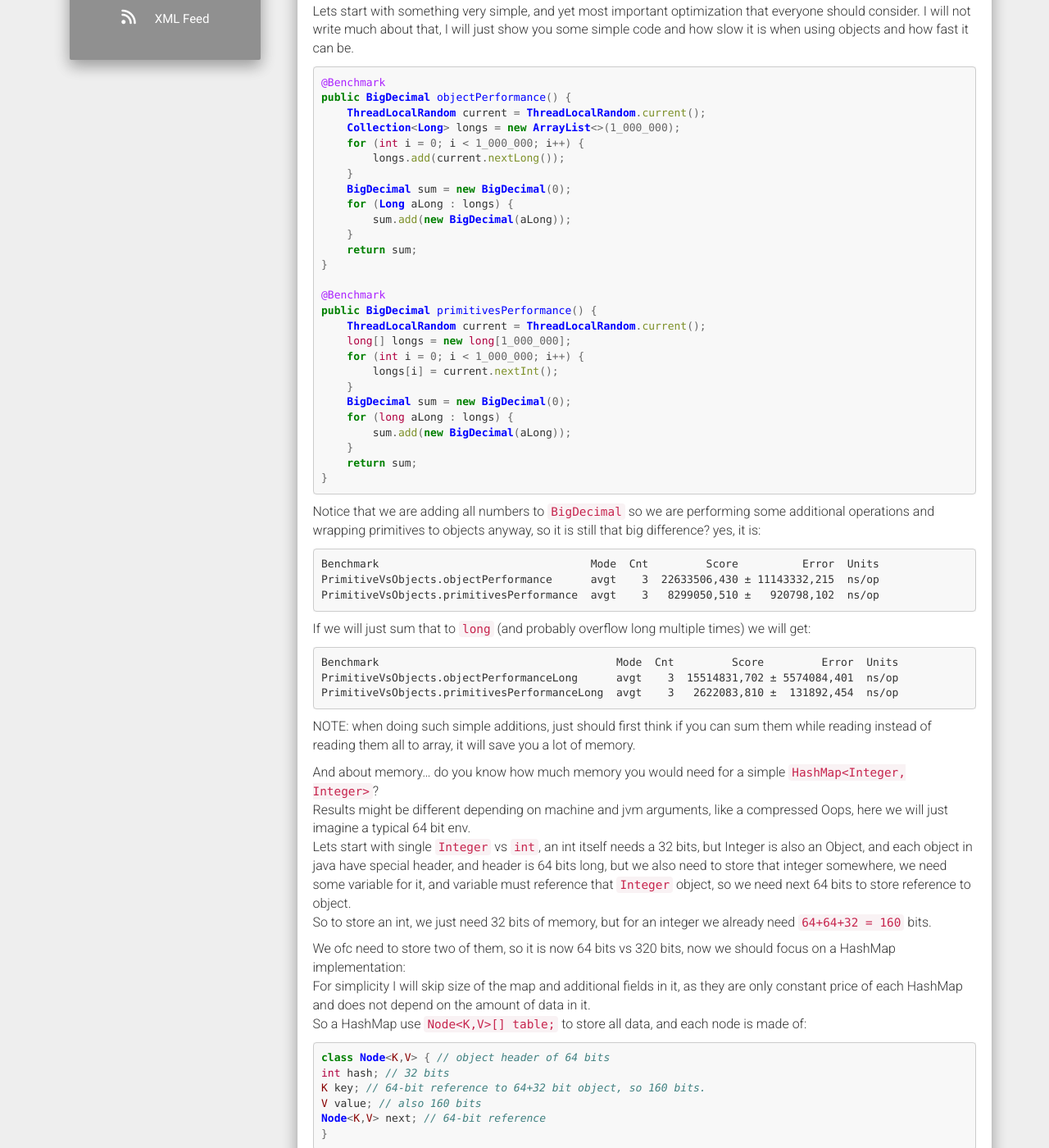
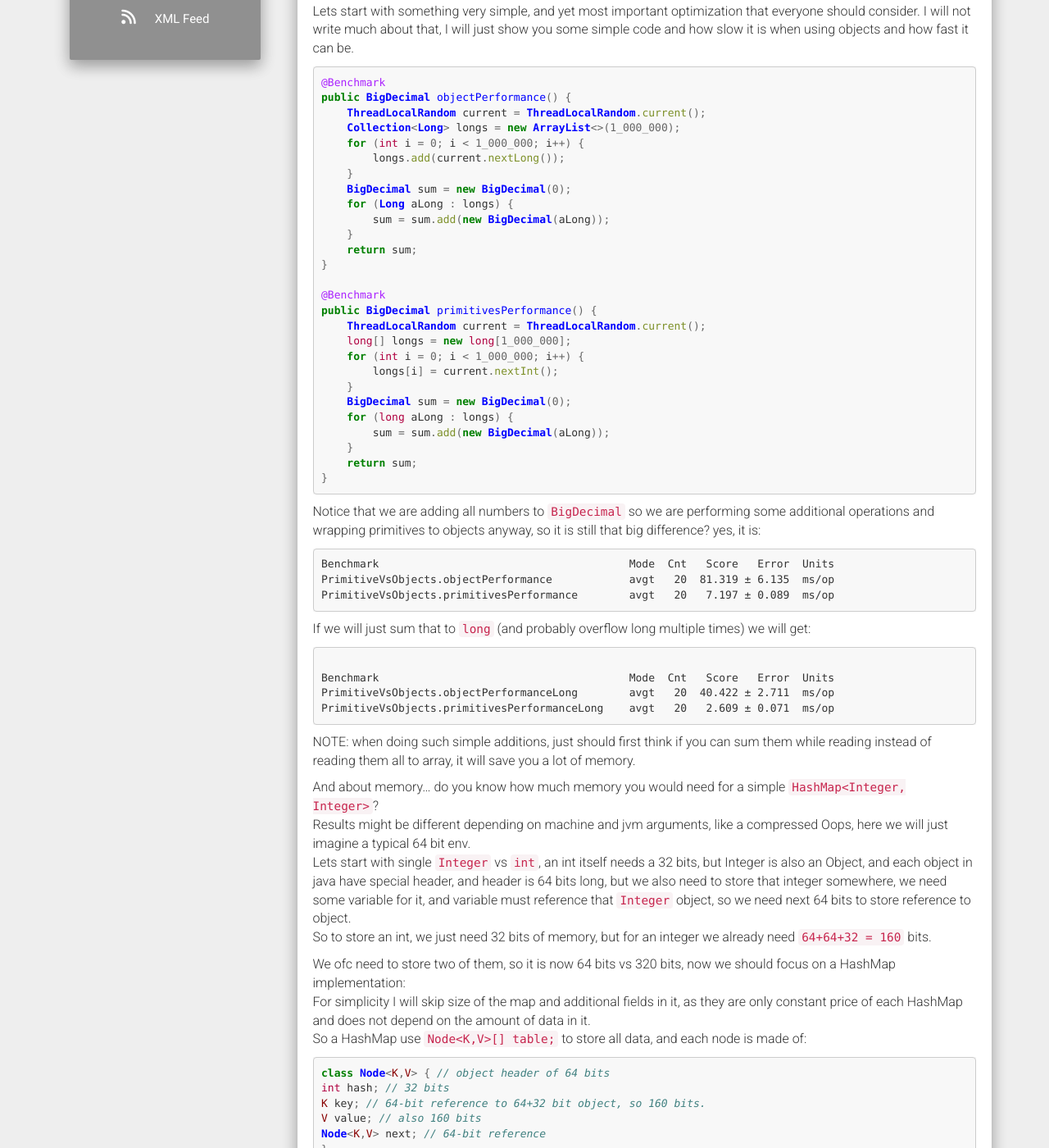
Before and after one commit to GotoFinal/blog, a Jekyll site: the page built from _posts/2017-07-09-performance-of-java-1.md, in a window 1280 px wide and 1400 px high, scrolled down 559 px. Shown: the whole window at 82% size. Built offline with Jekyll 4.4.1, drawn with Linux system fonts in a browser that asks for light colours; nearby versions of some CDN libraries; comment, search, counter and statistics services are not loaded.

Commit message:
fixed code in benchmark, and updated benchmark results
This change even if important didn't change results of benchmark too much - but it could.
Thanks to "zly_dzien" from wykop

````diff
--- a/_posts/2017-07-09-performance-of-java-1.md
+++ b/_posts/2017-07-09-performance-of-java-1.md
@@ -24,7 +24,7 @@ public BigDecimal objectPerformance() {
     }
     BigDecimal sum = new BigDecimal(0);
     for (Long aLong : longs) {
-        sum.add(new BigDecimal(aLong));
+        sum = sum.add(new BigDecimal(aLong));
     }
     return sum;
 }
@@ -38,22 +38,23 @@ public BigDecimal primitivesPerformance() {
     }
     BigDecimal sum = new BigDecimal(0);
     for (long aLong : longs) {
-        sum.add(new BigDecimal(aLong));
+        sum = sum.add(new BigDecimal(aLong));
     }
     return sum;
 }
 ```
 Notice that we are adding all numbers to `BigDecimal` so we are performing some additional operations and wrapping primitives to objects anyway, so it is still that big difference? yes, it is:
 ```
-Benchmark                                 Mode  Cnt         Score          Error  Units
-PrimitiveVsObjects.objectPerformance      avgt    3  22633506,430 ± 11143332,215  ns/op
-PrimitiveVsObjects.primitivesPerformance  avgt    3   8299050,510 ±   920798,102  ns/op
+Benchmark                                       Mode  Cnt   Score   Error  Units
+PrimitiveVsObjects.objectPerformance            avgt   20  81.319 ± 6.135  ms/op
+PrimitiveVsObjects.primitivesPerformance        avgt   20   7.197 ± 0.089  ms/op
 ```
 If we will just sum that to `long` (and probably overflow long multiple times) we will get:
 ```
-Benchmark                                     Mode  Cnt         Score         Error  Units
-PrimitiveVsObjects.objectPerformanceLong      avgt    3  15514831,702 ± 5574084,401  ns/op
-PrimitiveVsObjects.primitivesPerformanceLong  avgt    3   2622083,810 ±  131892,454  ns/op
+
+Benchmark                                       Mode  Cnt   Score   Error  Units
+PrimitiveVsObjects.objectPerformanceLong        avgt   20  40.422 ± 2.711  ms/op
+PrimitiveVsObjects.primitivesPerformanceLong    avgt   20   2.609 ± 0.071  ms/op
 ```
 
 NOTE: when doing such simple additions, just should first think if you can sum them while reading instead of reading them all to array, it will save you a lot of memory.
````
